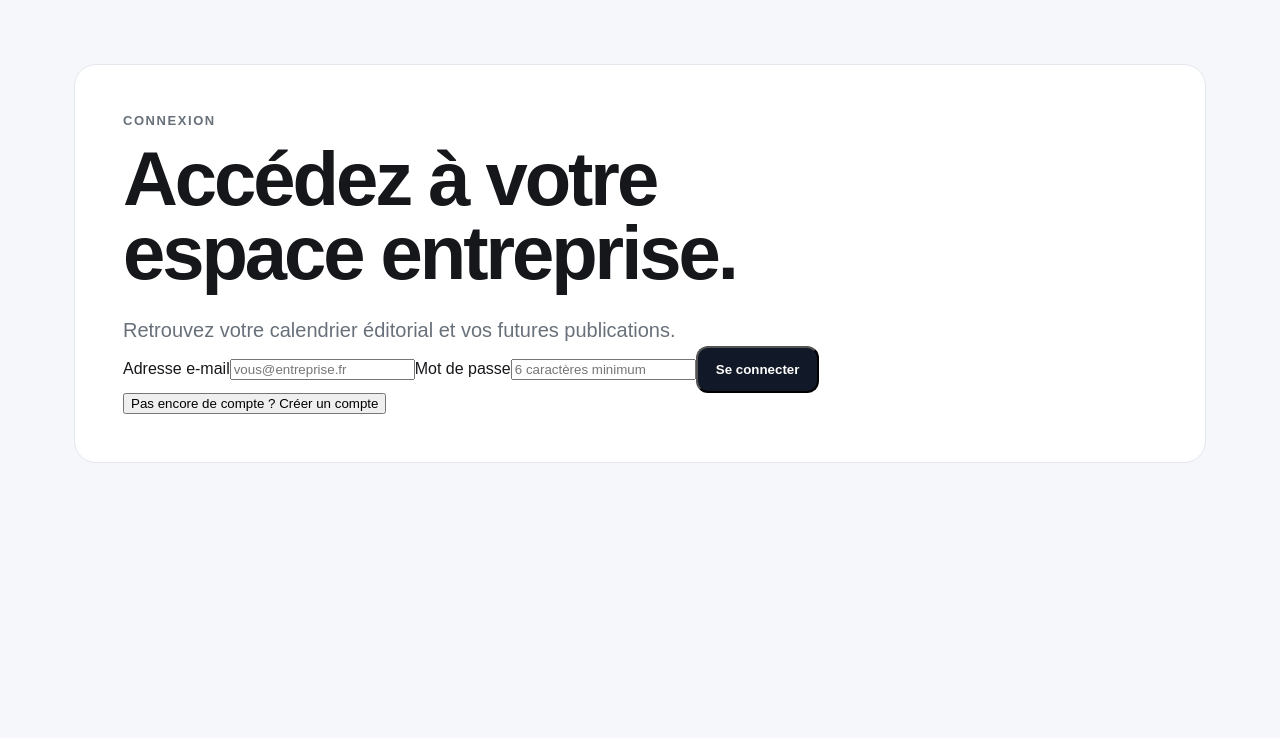
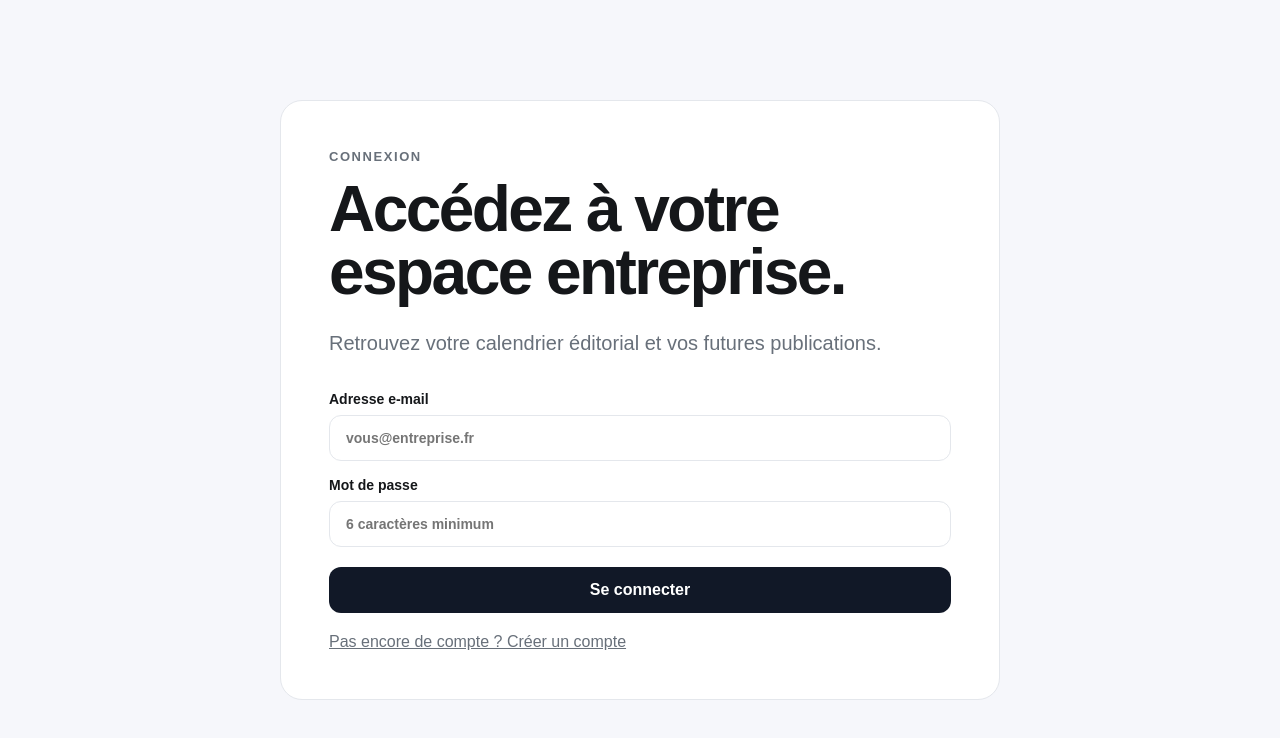
Before and after one commit to granouxnicolas-stack/Social-saas, a Next.js app: page /login in a window 1280 px wide. Shown: the top 738 px of the page. Built offline with nearby package versions, Linux system fonts and the light colour scheme.

Commit message:
style: add auth and dashboard UI styles

```diff
--- a/src/app/globals.css
+++ b/src/app/globals.css
@@ -17,6 +17,9 @@ body {
   background: var(--bg);
 }
 a { color: inherit; text-decoration: none; }
+button, input { font: inherit; }
+button { cursor: pointer; }
+button:disabled { cursor: wait; opacity: .65; }
 
 .page-shell {
   min-height: 100vh;
@@ -70,9 +73,10 @@ h1 {
   padding: 14px 18px;
   border-radius: 12px;
   font-weight: 700;
+  border: 0;
 }
 .primary-button { background: var(--accent); color: white; }
-.secondary-button { border: 1px solid var(--border); background: white; }
+.secondary-button { border: 1px solid var(--border); background: white; color: var(--text); }
 
 .feature-grid {
   display: grid;
@@ -84,8 +88,73 @@ h1 {
 .feature-card span { font-weight: 700; }
 .feature-card h2 { margin: 16px 0 0; font-size: 18px; }
 
+.auth-shell {
+  display: grid;
+  place-items: center;
+}
+.auth-card { width: min(720px, 100%); }
+.auth-card h1 { font-size: clamp(40px, 6vw, 64px); }
+.auth-form {
+  display: grid;
+  gap: 16px;
+  margin-top: 32px;
+}
+.auth-form label {
+  display: grid;
+  gap: 8px;
+  font-size: 14px;
+  font-weight: 700;
+}
+.auth-form input {
+  width: 100%;
+  padding: 14px 16px;
+  border: 1px solid var(--border);
+  border-radius: 12px;
+  background: white;
+  color: var(--text);
+  outline: none;
+}
+.auth-form input:focus {
+  border-color: #98a2b3;
+  box-shadow: 0 0 0 3px rgba(17, 24, 39, .06);
+}
+.form-button { margin-top: 4px; }
+.form-message {
+  margin: 16px 0 0;
+  color: var(--muted);
+  line-height: 1.5;
+}
+.text-button {
+  margin-top: 20px;
+  padding: 0;
+  border: 0;
+  background: transparent;
+  color: var(--muted);
+  text-decoration: underline;
+}
+.dashboard-topline {
+  display: flex;
+  justify-content: space-between;
+  gap: 24px;
+  align-items: flex-start;
+}
+.company-meta {
+  display: flex;
+  flex-wrap: wrap;
+  gap: 10px;
+  margin-top: 28px;
+}
+.company-meta span {
+  padding: 9px 12px;
+  border-radius: 999px;
+  background: var(--bg);
+  color: var(--muted);
+  font-size: 13px;
+}
+
 @media (max-width: 800px) {
   .page-shell { padding: 28px 16px; }
   .hero-card { padding: 28px; }
   .feature-grid { grid-template-columns: 1fr; }
+  .dashboard-topline { flex-direction: column; }
 }
```
